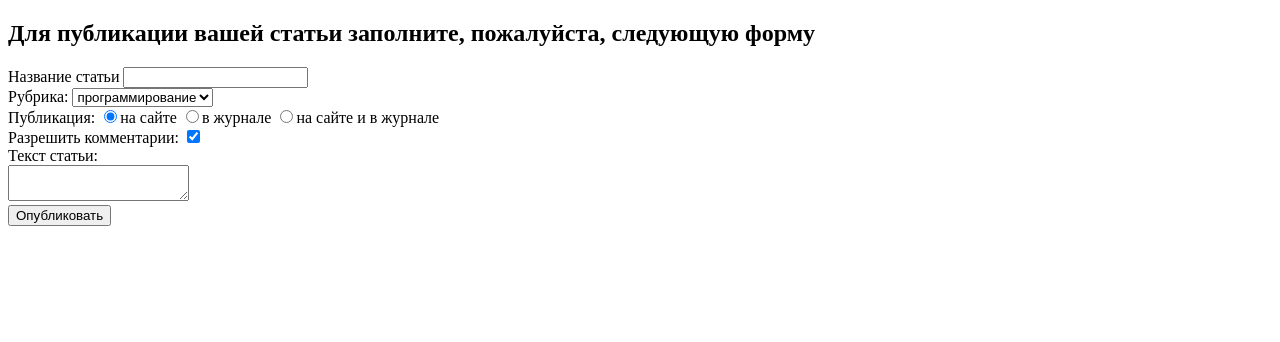
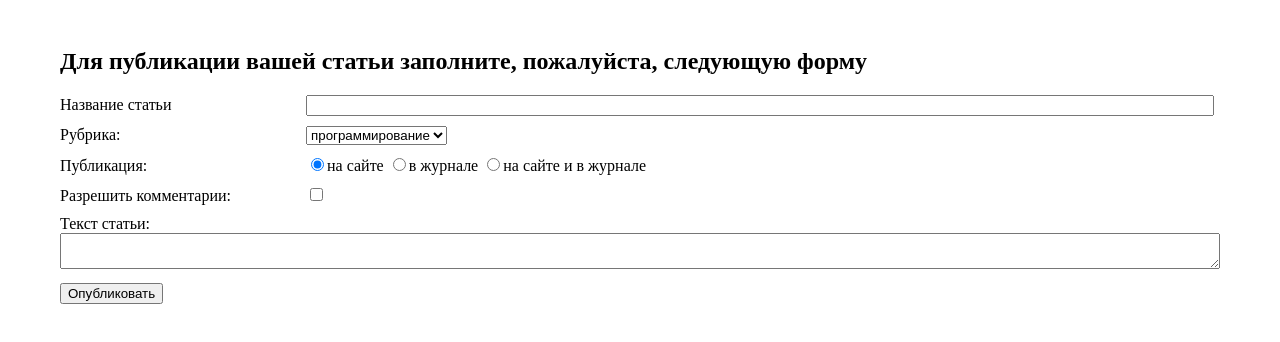
Before and after one commit to Anna-Lev-frontend/test, a plain HTML site: page index.html in a window 1280 px wide. Drawn offline with Linux system fonts and the light colour scheme.

Commit message:
Закончила задание 8а

```diff
--- a/index.html
+++ b/index.html
@@ -10,55 +10,114 @@
 
 <body>
     <style>
-        label {
-            width: 100%
+        * {
+            box-sizing: border-box;
+        }
+
+        .form {
+            margin: 0 auto;
+            padding: 20px 40px;
+            max-width: 1240px;
+            width: 100%;
+        }
+
+        .form__label {
+            margin-right: 10px;
+            display: inline-block;
+            width: 20%;
+        }
+
+        .form__input_with-max {
+            width: calc(100% - 20% - 20px);
+        }
+
+        .form__input-wrapper {
+            margin-bottom: 10px;
+        }
+
+        .form__input_textarea {
+            width: 100%;
+        }
+
+
+        @media (max-width: 768px) {
+            .form__label {
+                width: 100%;
+            }
+
+            .form__input_with-max {
+                width: 100%;
+            }
+
+            .form__label-checkbox {
+                display: block;
+            }
+
+            .form__select {
+                width: 100%;
+            }
+
+            .form__label_inline {
+                display: inline;
+            }
         }
     </style>
 
-    <form action="http://fe.it-academy.by/TestForm.php" method="get">
-        <div>
-            <h2>Для публикации вашей статьи заполните, пожалуйста, следующую форму</h2>
+    <form class="form" action="http://fe.it-academy.by/TestForm.php" method="get">
+
+        <h2 class="form__title">Для публикации вашей статьи заполните, пожалуйста, следующую форму</h2>
+
+        <div class="form__input-wrapper">
+            <label class="form__label" for="name">Название статьи</label>
+            <input class="form__input form__input_with-max" id="name">
         </div>
 
-        <label for="name">
-            Название статьи
-            <input id="name">
-        </label>
+        <div class="form__input-wrapper">
+            <label class="form__label" for="choose">Рубрика:</label>
+            <select class="form__select" id="choose">
+                <option>программирование</option>
+                <option>финансы</option>
+                <option>строительство</option>
+                <option>ремонт авто</option>
+            </select>
 
-        <div>
-            <label>Рубрика:
-                <select>
-                    <option>программирование</option>
-                    <option>финансы</option>
-                    <option>строительство</option>
-                    <option>ремонт авто</option>
-                </select>
-            </label>
         </div>
 
-        <div>
-            <label class="labelanswer">Публикация:</label>
-
-            <input type="radio" checked name="answer" value=1>на сайте
-            <input type="radio" name="answer" value=2>в журнале
-            <input type="radio" name="answer" value=3>на сайте и в журнале
+        <div class="form__input-wrapper">
+            <label class="form__label" for="radio">Публикация:</label>
+            <label class="form__label-checkbox">
+                <input class="form__input" id="radio" type="radio" checked name="answersite"
+                    value=1>на
+                сайте
+            </label>
+            <label class="form__label-checkbox">
+                <input class="form__input" id="radio" type="radio" name="answermagazine" value=2>в
+                журнале
+            </label>
+            <label class="form__label-checkbox">
+                <input class="form__input" id="radio" type="radio" name="answerboth" value=3>на
+                сайте и
+                в журнале
+            </label>
 
         </div>
-        <div>
-            <label class="labelcomment">Разрешить комментарии:
-                <input checked type="checkbox" name="comment" value="yes">
-            </label>
+
+        <div class="form__input-wrapper">
+            <label class="form__label form__label_inline" for="comment">Разрешить комментарии: </label>
+            <input class="form__input" id="comment" type="checkbox" name="comment" value="yes">
         </div>
-        <div>
 
-            <label class="labelanswertext">Текст статьи:</label><br>
-            <textarea name="answertext"></textarea>
+        <div class="form__input-wrapper">
+            <label class="form__label" for="answer">Текст статьи: </label>
+            <br>
+            <textarea class="form__input form__input_textarea" id="answer" name="answertext">
+            </textarea>
+        </div>
 
+        <button class="form__button" type="submit">
+            Опубликовать
+        </button>
 
-        </div>
-        <div class="button">
-            <button type="submit">Опубликовать</button>
-        </div>
 
     </form>
 </body>
```
